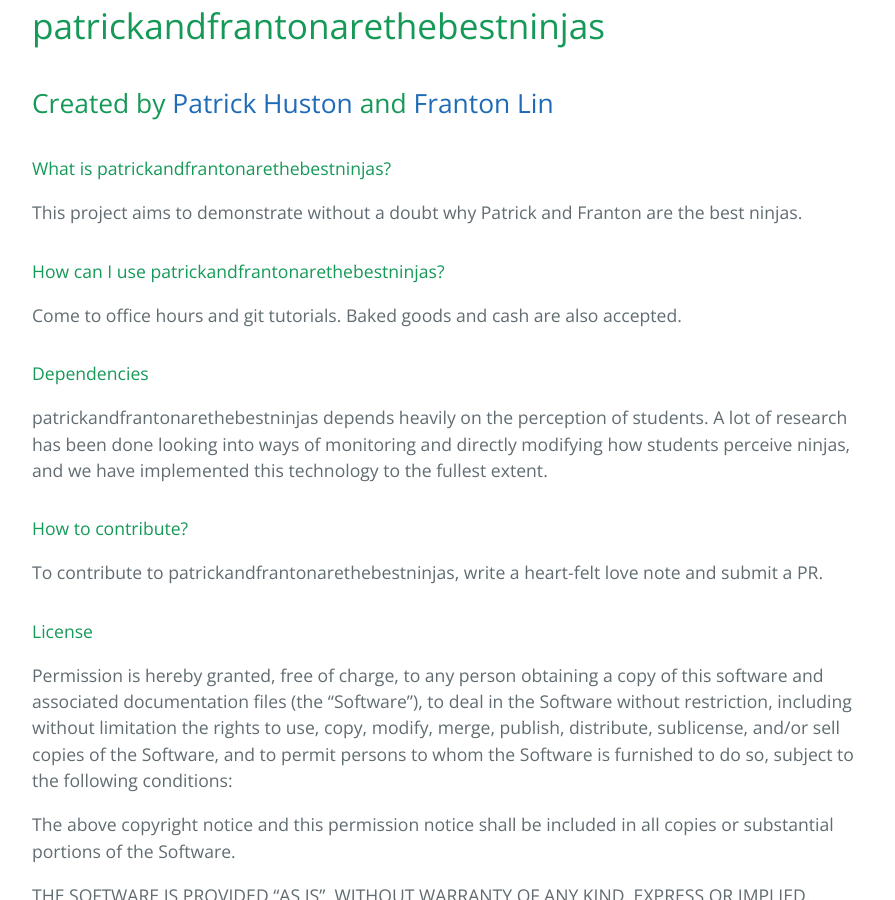
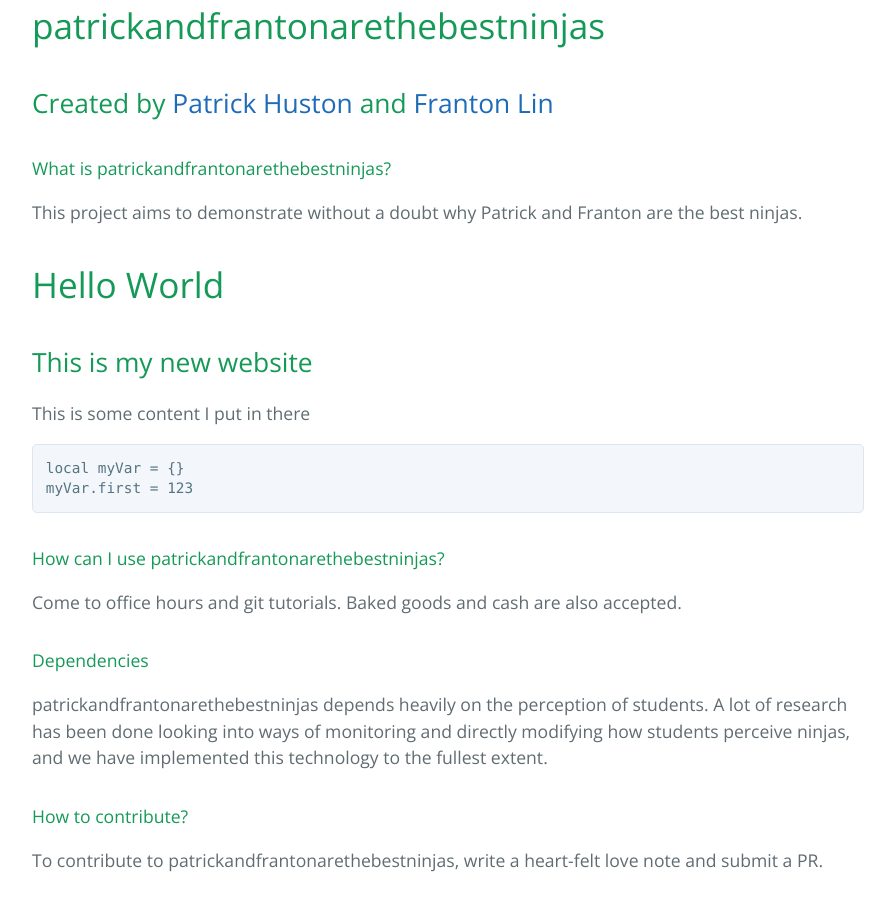
Before and after one commit to inakizi/inakizi.github.io, a Jekyll site: the page built from index.md, in a window 1280 px wide and 900 px high, scrolled down 369 px. Shown: the whole window, without its empty margins (192-1087 px from the left). Built offline with Jekyll 4.4.1, drawn with Linux system fonts in a browser that asks for light colours.

Commit message:
Small Test Changes

````diff
--- a/index.md
+++ b/index.md
@@ -11,6 +11,18 @@ filename: index
 
 #### What is patrickandfrantonarethebestninjas?
 This project aims to demonstrate without a doubt why Patrick and Franton are the best ninjas.
+
+# Hello World
+## This is my new website
+
+This is some content I put in there
+
+```lua
+local myVar = {}
+myVar.first = 123
+```
+
+
 
 
 #### How can I use patrickandfrantonarethebestninjas?
````
